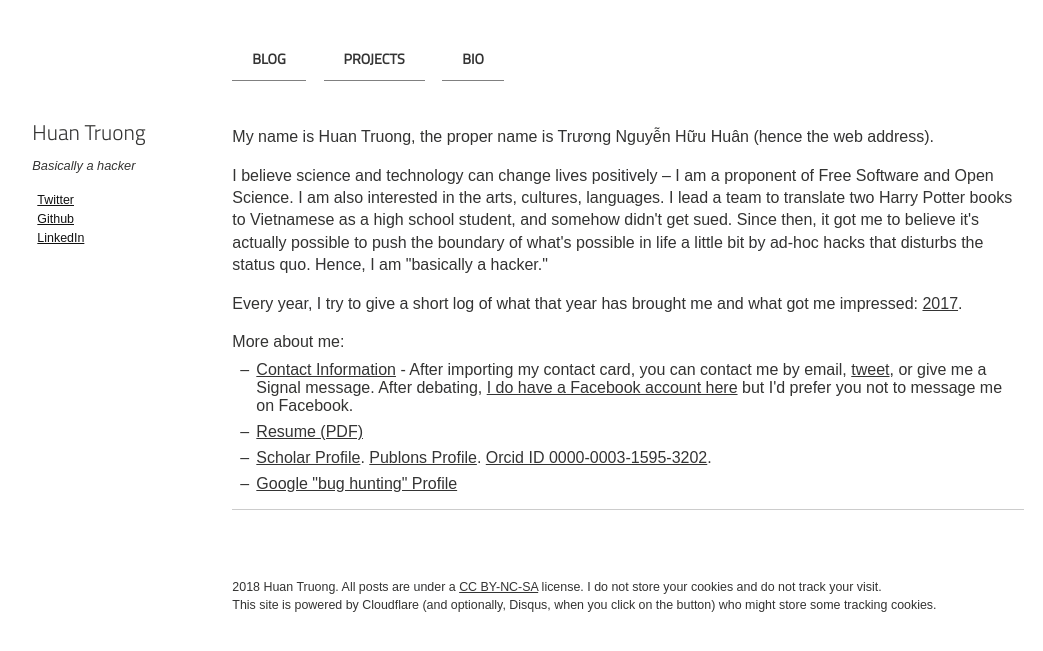
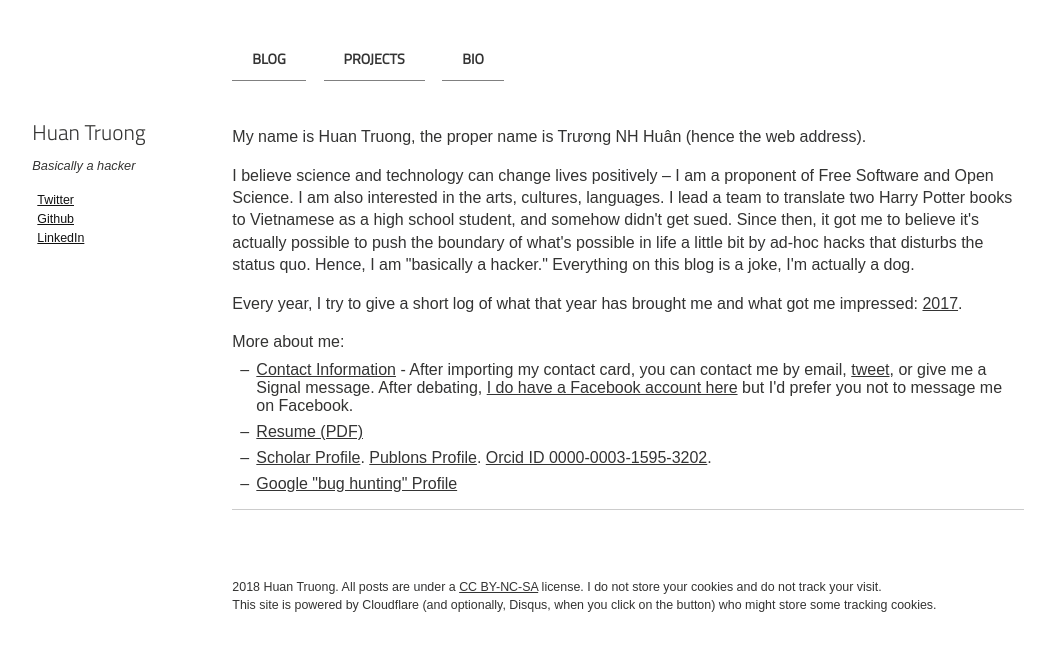
Before and after one commit to htruong/htruong.github.io, a Jekyll site: the page built from about.md, in a window 1280 px wide. Shown: the top 651 px of the page, without its empty margins (116-1159 px from the left). Built offline with Jekyll 4.4.1, drawn with Linux system fonts in a browser that asks for light colours.

Commit message:
Changed name

```diff
--- a/about.md
+++ b/about.md
@@ -3,9 +3,9 @@
 title : "About"
 ---
 
-My name is Huan Truong, the proper name is Trương Nguyễn Hữu Huân (hence the web address).
+My name is Huan Truong, the proper name is Trương NH Huân (hence the web address).
 
-I believe science and technology can change lives positively -- I am a proponent of Free Software and Open Science. I am also interested in the arts, cultures, languages. I lead a team to translate two Harry Potter books to Vietnamese as a high school student, and somehow didn't get sued. Since then, it got me to believe it's actually possible to push the boundary of what's possible in life a little bit by ad-hoc hacks that disturbs the status quo. Hence, I am "basically a hacker."
+I believe science and technology can change lives positively -- I am a proponent of Free Software and Open Science. I am also interested in the arts, cultures, languages. I lead a team to translate two Harry Potter books to Vietnamese as a high school student, and somehow didn't get sued. Since then, it got me to believe it's actually possible to push the boundary of what's possible in life a little bit by ad-hoc hacks that disturbs the status quo. Hence, I am "basically a hacker." Everything on this blog is a joke, I'm actually a dog.
 
 Every year, I try to give a short log of what that year has brought me and what got me impressed: [2017](/posts/favorite-things-2017.html).
 
```
